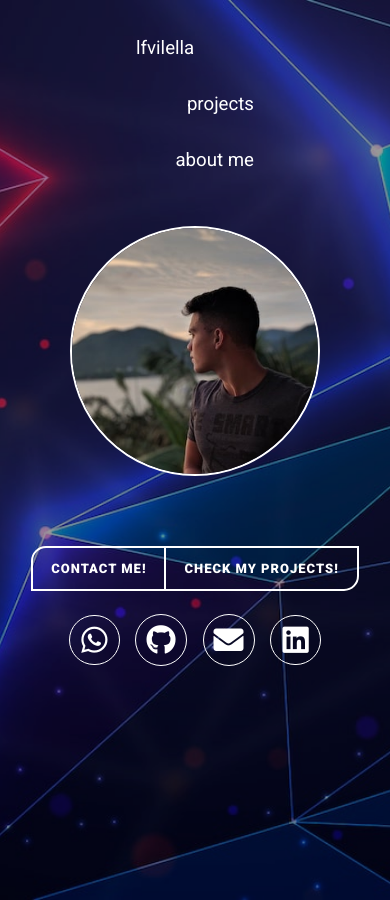
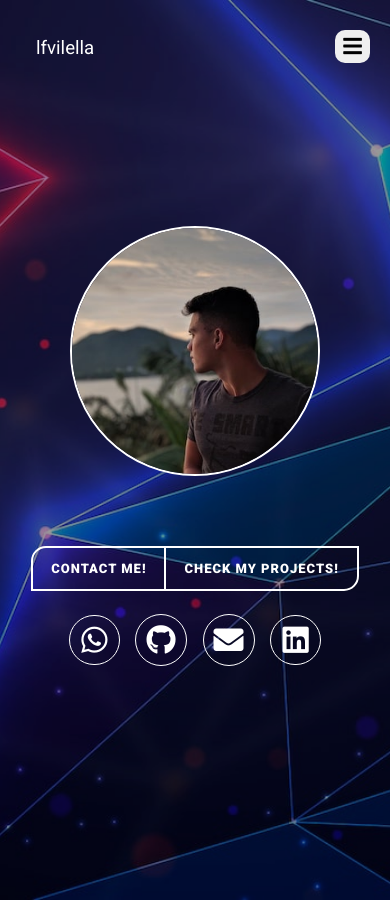
Before and after one commit to lfvilella/my-portifolio, a Jekyll site: the page built from index.html, in a window 390 px wide. Built offline with Jekyll 4.4.1, drawn with Linux system fonts in a browser that asks for light colours; nearby versions of some CDN libraries.

Commit message:
final fixing

```diff
--- a/_includes/navbar.html
+++ b/_includes/navbar.html
@@ -1,7 +1,22 @@
 <nav>
+  <div class="navigation-menu">
     <ul class="navigation">
-        <li><a href="/">lfvilella</a></li>
-        <li style="float:right"><a href="my_projects.html">projects</a></li>
-        <li style="float:right"><a href="about_me.html">about me</a></li>
+      <li><a href="/">lfvilella</a></li>
+      <li class="float-right"><a href="my_projects.html">projects</a></li>
+      <li class="float-right"><a href="about_me.html">about me</a></li>
+
+      <li class="nav-with-bars">
+        <div class="dropleft">
+          <button class="navigation-button" id="dropdownMenu2" data-toggle="dropdown" aria-haspopup="true"
+            aria-expanded="false">
+            <i class="fas fa-bars"></i>
+          </button>
+          <div class="dropdown-menu" aria-labelledby="dropdownMenu2">
+            <button class="dropdown-item" type="button"><a class="links-to-page" href="about_me.html">about me</a></button>
+            <button class="dropdown-item" type="button"><a class="links-to-page" href="my_projects.html">projects</a></button>
+          </div>
+        </div>
+      </li>
     </ul>
+  </div>
 </nav>
--- a/index.html
+++ b/index.html
@@ -8,7 +8,7 @@ title: Luis Felipe Vilella
   <div class="slider-overlay">
     {% include navbar.html %}
     <div class="slider-content">
-      <img class="my-photo" src="static/img/me-min.jpg">
+      <img class="my-photo wow animate__animated animate__zoomIn" src="static/img/me-min.jpg">
       <br>
       <div id="text-txt"></div>
       <div class="cta-div">
--- a/my_projects.html
+++ b/my_projects.html
@@ -19,7 +19,7 @@ layout: base
 
     <br>
 
-    <div class="card-columns" style="padding: 0 50px;">
+    <div class="card-columns padding-card-columns">
       {% for project in site.projects %}
       <div class="card">
         <img class="card-img-top" src="{{project.img_url}}" style="border-bottom: 1px solid black;">
--- a/static/styles.css
+++ b/static/styles.css
@@ -10,6 +10,10 @@ nav {
     width: 100%;
 }
 
+nav ul.navigation li.nav-with-bars {
+    display: none;
+}
+
 nav ul.navigation {
     list-style-type: none;
     margin: 0;
@@ -19,6 +23,10 @@ nav ul.navigation {
 
 nav ul.navigation li {
     float: left;
+}
+
+nav ul.navigation li.float-right {
+    float: right;
 }
 
 nav ul.navigation li a {
@@ -34,8 +42,6 @@ nav ul.navigation li a:hover {
     color: white;
     text-decoration: none;
 }
-
-/* ************************************* */
 
 /* ************************************* */
 
@@ -147,12 +153,6 @@ nav ul.navigation li a:hover {
     margin-bottom: 70px;
 }
 
-@media(max-width:370px) {
-    .btn1, .btn2 {
-        font-size: 10px;
-    }
-}
-
 /* ************************************* */
 
 /*************** ABOUT ME ****************/
@@ -196,49 +196,6 @@ nav ul.navigation li a:hover {
     font-size: 120pt;
 }
 
-@media(max-width:800px) {
-    .code-icon {
-        right: -60px;
-        bottom: -50px;
-    }
-    .code-icon i {
-        font-size: 100pt;
-    }
-}
-
-@media(max-width:665px) {
-    .code-icon {
-        right: 15px;
-        bottom: 5px;
-    }
-    .code-icon i {
-        color: #ffffff36;
-        font-size: 50pt;
-    }
-    .title-me h1 {
-        font-size: 60pt;
-    }
-}
-
-@media(max-width:483px) {
-    .info-me {
-        padding: 40px;
-        padding-bottom: 50px;
-    }
-    .title-me h1 {
-        font-size: 45pt;
-    }
-    .title-me {
-        padding-bottom: 15px;
-    }
-}
-
-@media(max-width:369px) {
-    .about-me {
-        margin-bottom: 150px;
-    }
-}
-
 /* ************************************* */
 
 /*************** MY SKILLS ****************/
@@ -246,7 +203,6 @@ nav ul.navigation li a:hover {
 /* ************************************* */
 
 .my-skills {
-    height: 100vh;
     color: #ffffff85;
 }
 
@@ -302,15 +258,19 @@ ul.skills {
     text-shadow: 0px 3px 3px rgb(207, 1, 36);
 }
 
-.my-project .card{
+.my-project .padding-card-columns {
+    padding: 0 50px;
+}
+
+.my-project .card {
     transition: ease .3s;
 }
-.my-project .card:hover{
+
+.my-project .card:hover {
     box-shadow: 0 0 12px red;
     transform: translate(0, 3px);
     border-color: black !important;
 }
-
 
 /* ************************************* */
 
@@ -429,3 +389,90 @@ ul.skills {
         opacity: 1;
     }
 }
+
+/* ************************************* */
+
+/**************** @MEDIA *****************/
+
+/* ************************************* */
+
+@media(max-width:800px) {
+    /******* NAVBAR *******/
+    nav ul.navigation li.float-right {
+        display: none;
+    }
+    nav ul.navigation li.nav-with-bars {
+        display: block;
+        float: right;
+        margin-top: 10px;
+    }
+    nav ul.navigation li.nav-with-bars .navigation-button {
+        border: none;
+        border-radius: 10px;
+    }
+    nav ul.navigation li.nav-with-bars .navigation-button i {
+        font-size: 16pt;
+        padding: 5px 2px;
+    }
+    nav ul.navigation li.nav-with-bars a.links-to-page {
+        color: black;
+        padding: 0;
+    }
+    /******* ABOUT ME *******/
+    .code-icon {
+        right: -60px;
+        bottom: -50px;
+    }
+    .code-icon i {
+        font-size: 100pt;
+    }
+}
+
+@media(max-width:665px) {
+    .code-icon {
+        display: none;
+    }
+    .title-me h1 {
+        font-size: 60pt;
+    }
+    .info-me {
+        padding: 40px;
+        padding-bottom: 50px;
+    }
+}
+
+@media(max-width:600px) {
+    nav {
+        padding: 20px 20px;
+    }
+    .my-project .padding-card-columns {
+        padding: 0 10px;
+    }
+}
+
+@media(max-width:483px) {
+    .title-me h1 {
+        font-size: 45pt;
+    }
+    .title-me {
+        padding-bottom: 15px;
+    }
+}
+
+@media(max-width:370px) {
+    .title-me h1 {
+        font-size: 42pt;
+    }
+    .about-me {
+        margin-bottom: 45px;
+    }
+    .btn1, .btn2 {
+        font-size: 10px;
+    }
+}
+
+@media(max-width:320px) {
+    .slider-content {
+        top: 24%;
+    }
+}
```
